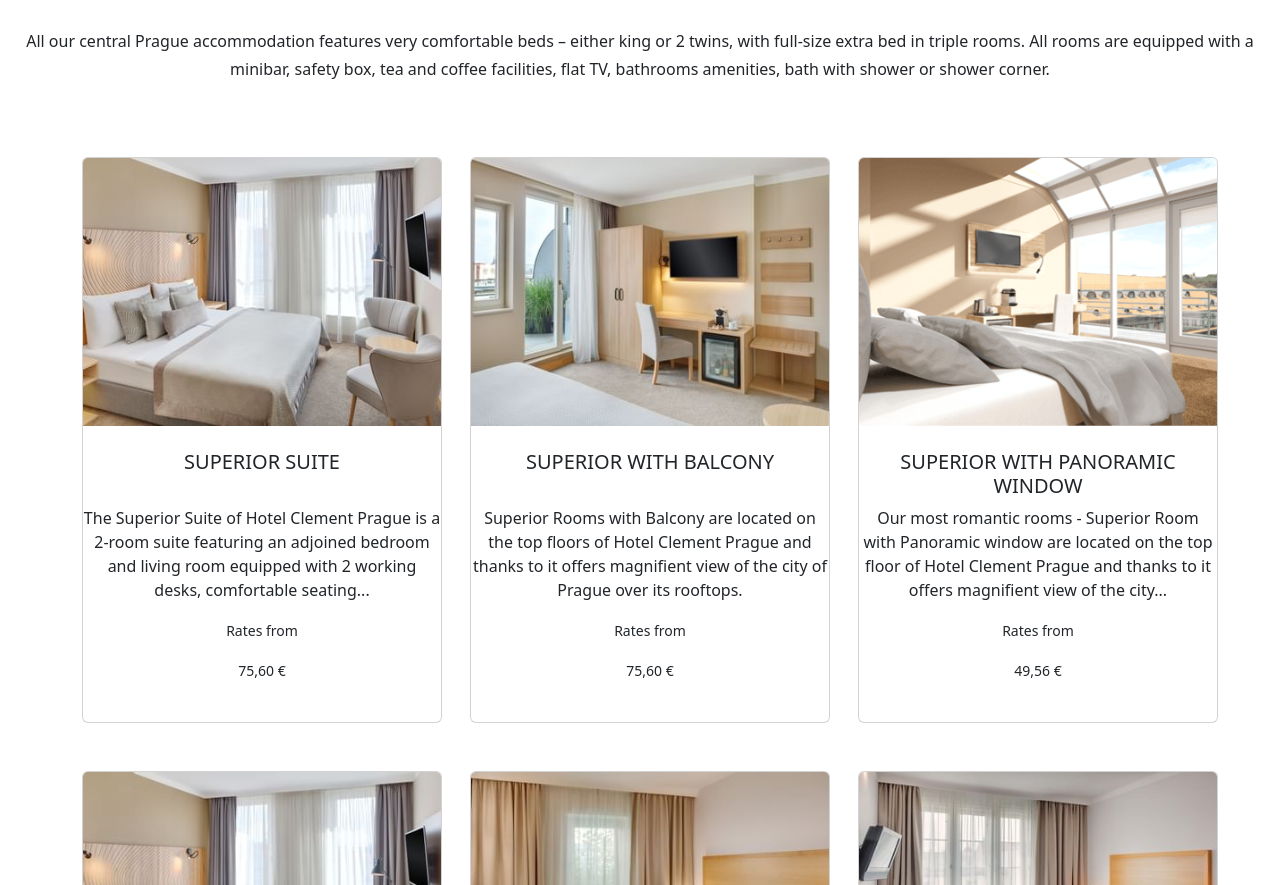
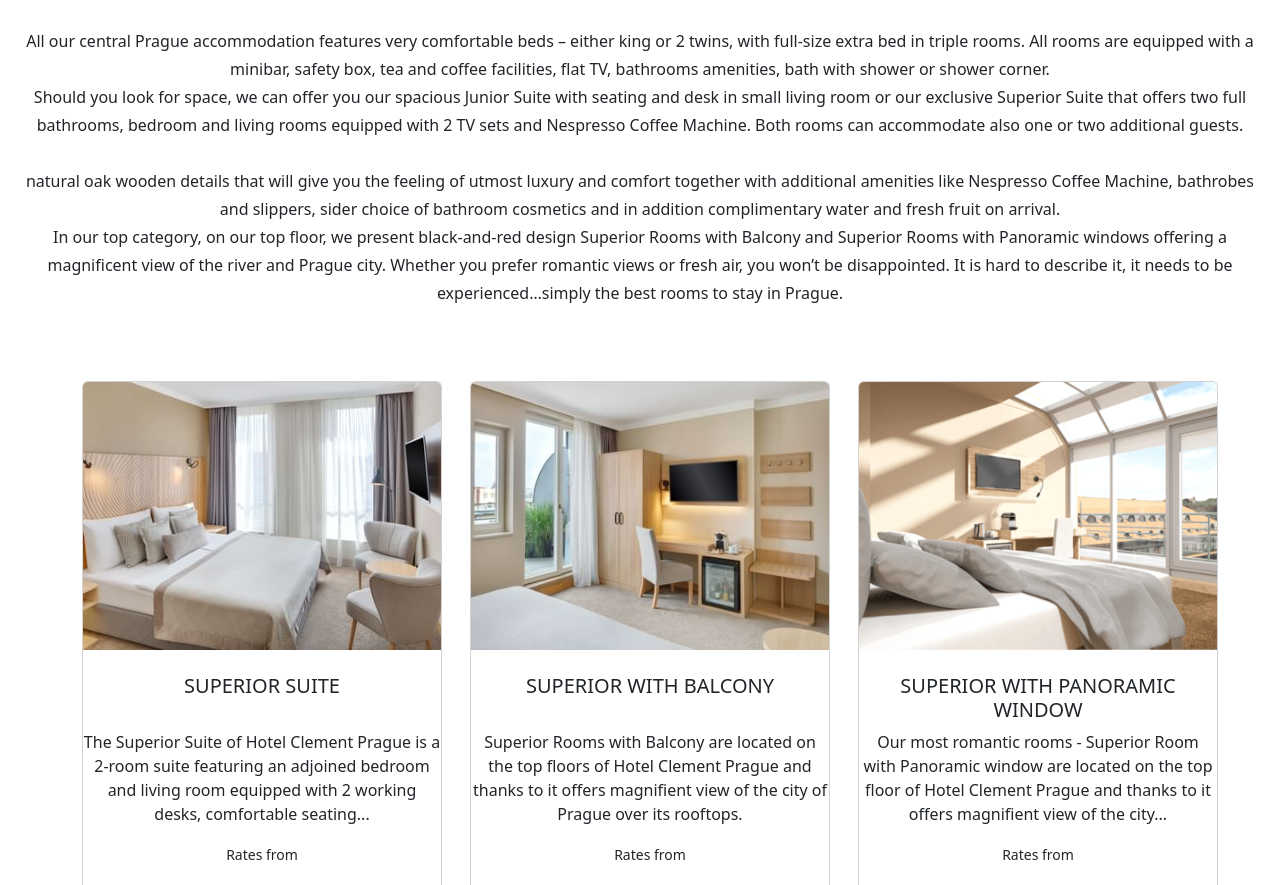
Before and after one commit to RinaniRita/HotelClement_html, a plain HTML site: page templates/Online_booking.html in a window 1280 px wide. Shown: the part 1039-1924 px from the top of the page. Drawn offline with nearby package versions, Linux system fonts and the light colour scheme.

Commit message:
new update

```diff
--- a/templates/Online_booking.html
+++ b/templates/Online_booking.html
@@ -98,6 +98,14 @@
                 <br>
                 <p class="my-1">All our central Prague accommodation features very comfortable beds – either king or 2 twins, with full-size extra bed in triple rooms. All rooms are equipped with a</p>
                 <p class="my-1">minibar, safety box, tea and coffee facilities, flat TV, bathrooms amenities, bath with shower or shower corner.</p>
+                <p class="my-1">Should you look for space, we can offer you our spacious Junior Suite with seating and desk in small living room or our exclusive Superior Suite that offers two full</p>
+                <p class="my-1">bathrooms, bedroom and living rooms equipped with 2 TV sets and Nespresso Coffee Machine. Both rooms can accommodate also one or two additional guests.</p>
+                <br>
+                <p class="my-1">natural oak wooden details that will give you the feeling of utmost luxury and comfort together with additional amenities like Nespresso Coffee Machine, bathrobes</p>
+                <p class="my-1">and slippers, sider choice of bathroom cosmetics and in addition complimentary water and fresh fruit on arrival.</p>
+                <p class="my-1">In our top category, on our top floor, we present black-and-red design Superior Rooms with Balcony and Superior Rooms with Panoramic windows offering a</p>
+                <p class="my-1">magnificent view of the river and Prague city. Whether you prefer romantic views or fresh air, you won’t be disappointed. It is hard to describe it, it needs to be</p>
+                <p class="my-1">experienced…simply the best rooms to stay in Prague.</p>
                 <br>
                 <br>
                 <br>
```
Also changed, not shown: templates/contact_us.html (+5 -5 lines).
